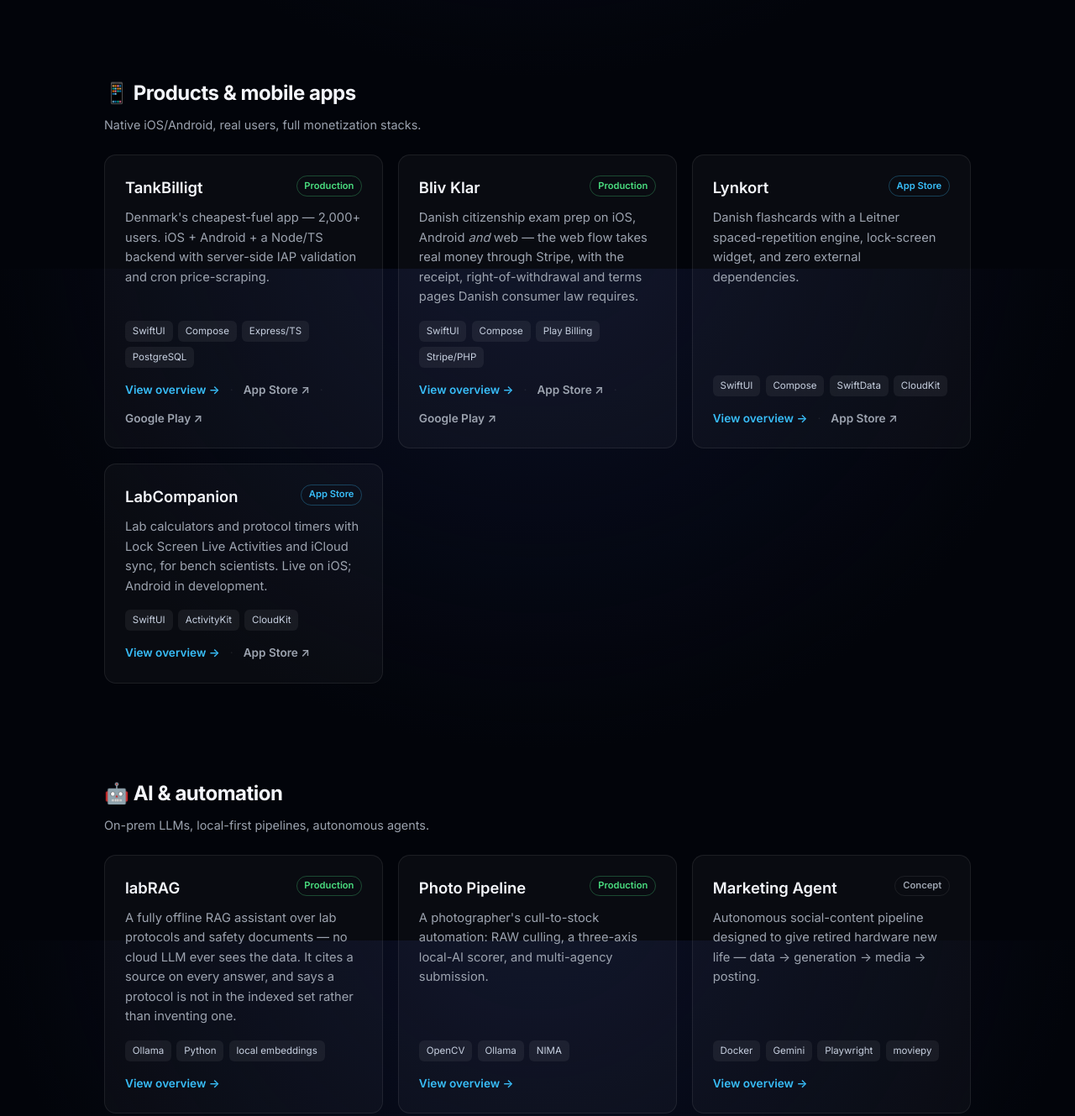
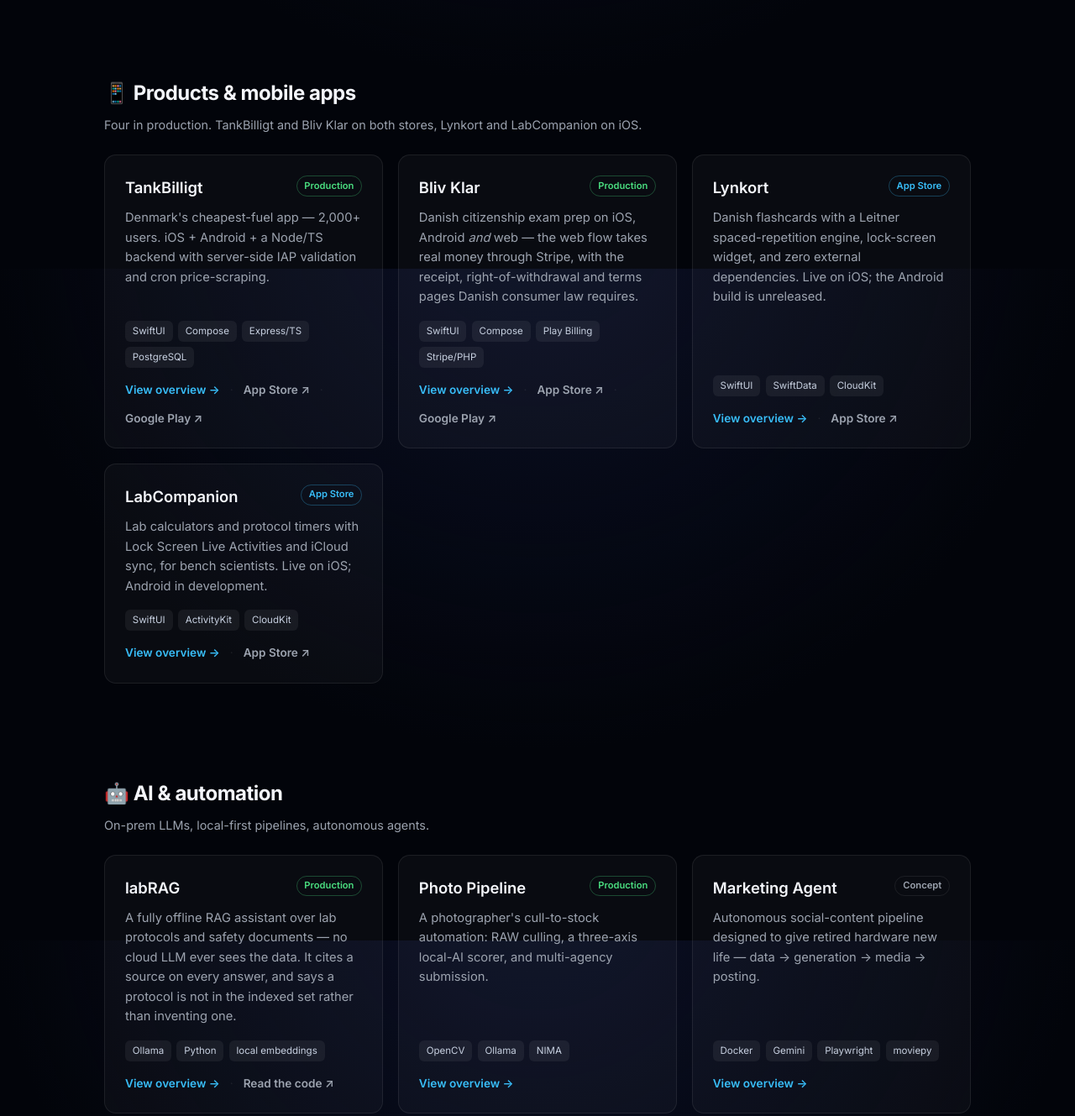
Before and after one commit to alentrgovcevic/alentrgovcevic.github.io, a plain HTML site: page index.html in a window 1280 px wide. Shown: the part 1280-2609 px from the top of the page at 84% size. Drawn offline with Linux system fonts and the light colour scheme.

Commit message:
Updated few claims regarding apps

```diff
--- a/index.html
+++ b/index.html
@@ -106,7 +106,7 @@
       <a class="ghost" href="mailto:alen.trgovcevic@gmail.com">Get in touch</a>
     </div>
     <div class="stats">
-      <div class="stat"><div class="n">4</div><div class="l">apps in production, iOS + Android</div></div>
+      <div class="stat"><div class="n">4</div><div class="l">apps in production</div></div>
       <div class="stat"><div class="n">2,000+</div><div class="l">users on TankBilligt</div></div>
       <div class="stat"><div class="n">3</div><div class="l">payment rails live</div></div>
       <div class="stat"><div class="n">2</div><div class="l">peer-reviewed publications</div></div>
@@ -133,7 +133,7 @@
 
   <section id="apps">
     <h2>📱 Products & mobile apps</h2>
-    <p class="sub">Native iOS/Android, real users, full monetization stacks.</p>
+    <p class="sub">Four in production. TankBilligt and Bliv Klar on both stores, Lynkort and LabCompanion on iOS.</p>
     <div class="grid">
       <article class="card">
         <div class="top"><h3>TankBilligt</h3><span class="badge live">Production</span></div>
@@ -161,8 +161,8 @@
       </article>
       <article class="card">
         <div class="top"><h3>Lynkort</h3><span class="badge shipped">App Store</span></div>
-        <p>Danish flashcards with a Leitner spaced-repetition engine, lock-screen widget, and zero external dependencies.</p>
-        <div class="tags"><span class="tag">SwiftUI</span><span class="tag">Compose</span><span class="tag">SwiftData</span><span class="tag">CloudKit</span></div>
+        <p>Danish flashcards with a Leitner spaced-repetition engine, lock-screen widget, and zero external dependencies. Live on iOS; the Android build is unreleased.</p>
+        <div class="tags"><span class="tag">SwiftUI</span><span class="tag">SwiftData</span><span class="tag">CloudKit</span></div>
         <div class="links">
           <a class="link" href="https://github.com/alentrgovcevic/Lynkort" target="_blank">View overview →</a>
           <span class="sep">·</span>
@@ -190,7 +190,11 @@
         <div class="top"><h3>labRAG</h3><span class="badge live">Production</span></div>
         <p>A fully offline RAG assistant over lab protocols and safety documents &mdash; no cloud LLM ever sees the data. It cites a source on every answer, and says a protocol is not in the indexed set rather than inventing one.</p>
         <div class="tags"><span class="tag">Ollama</span><span class="tag">Python</span><span class="tag">local embeddings</span></div>
-        <a class="link" href="https://github.com/alentrgovcevic/labRAG-overview" target="_blank">View overview →</a>
+        <div class="links">
+          <a class="link" href="https://github.com/alentrgovcevic/labRAG-overview" target="_blank">View overview →</a>
+          <span class="sep">·</span>
+          <a class="store" href="https://github.com/alentrgovcevic/labrag-portable" target="_blank">Read the code ↗</a>
+        </div>
       </article>
       <article class="card">
         <div class="top"><h3>Photo Pipeline</h3><span class="badge live">Production</span></div>
```
